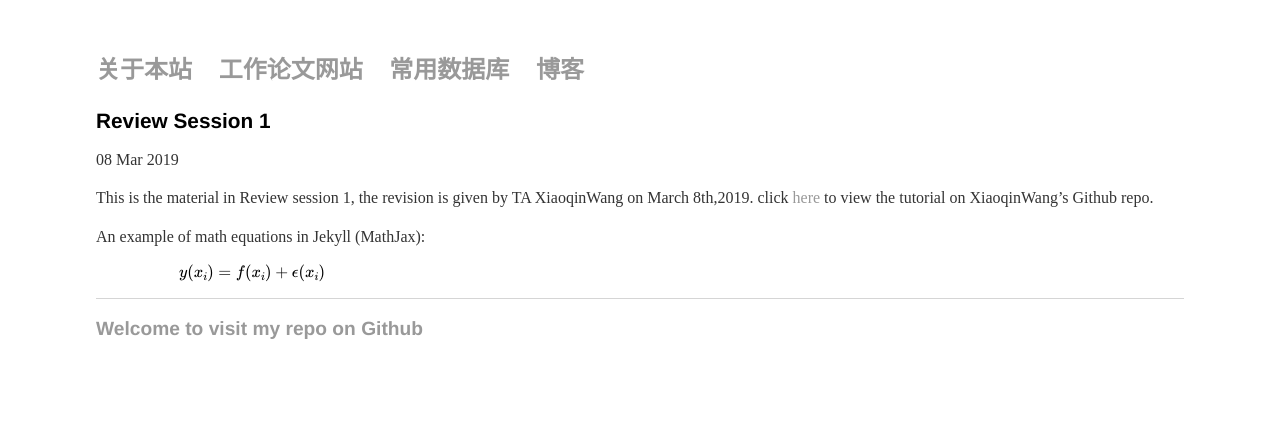
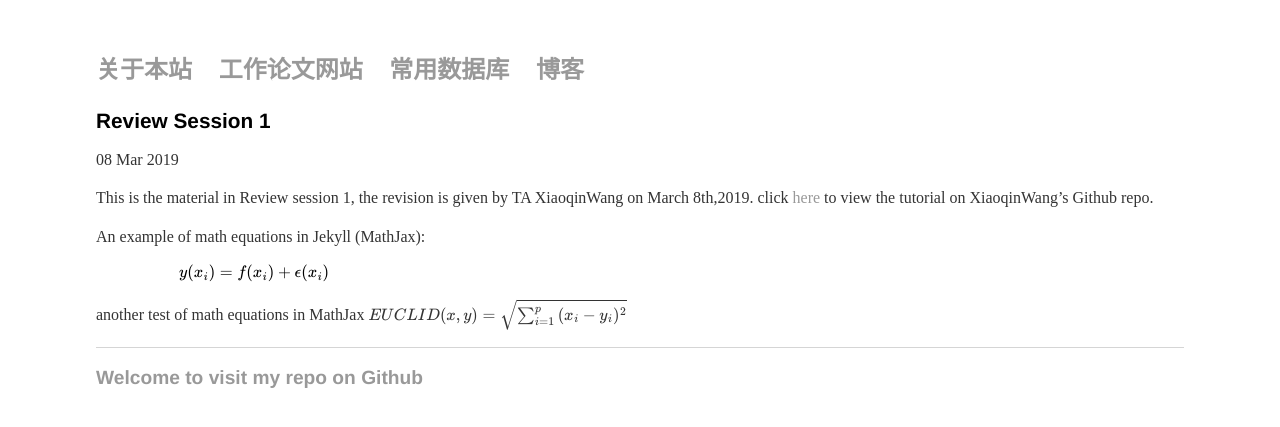
Before and after one commit to trustxiaoqinwang/trustxiaoqinwang.github.io, a Jekyll site: the page built from _posts/2019-03-08-revision1.md, in a window 1280 px wide. Shown: the top 427 px of the page. Built offline with Jekyll 4.4.1, drawn with Linux system fonts in a browser that asks for light colours; formulas are drawn with MathJax 3.

Commit message:
Update 2019-03-08-revision1.md

```diff
--- a/_posts/2019-03-08-revision1.md
+++ b/_posts/2019-03-08-revision1.md
@@ -14,3 +14,8 @@ An example of math equations in Jekyll (MathJax):
 $$
   y(x_i) = f(x_i) + \epsilon(x_i)
 $$
+
+another test of math equations in MathJax
+$$
+EUCLID(x,y)=\sqrt{\sum_{i=1}^p{(x_i-y_i)^2}}
+$$
```
